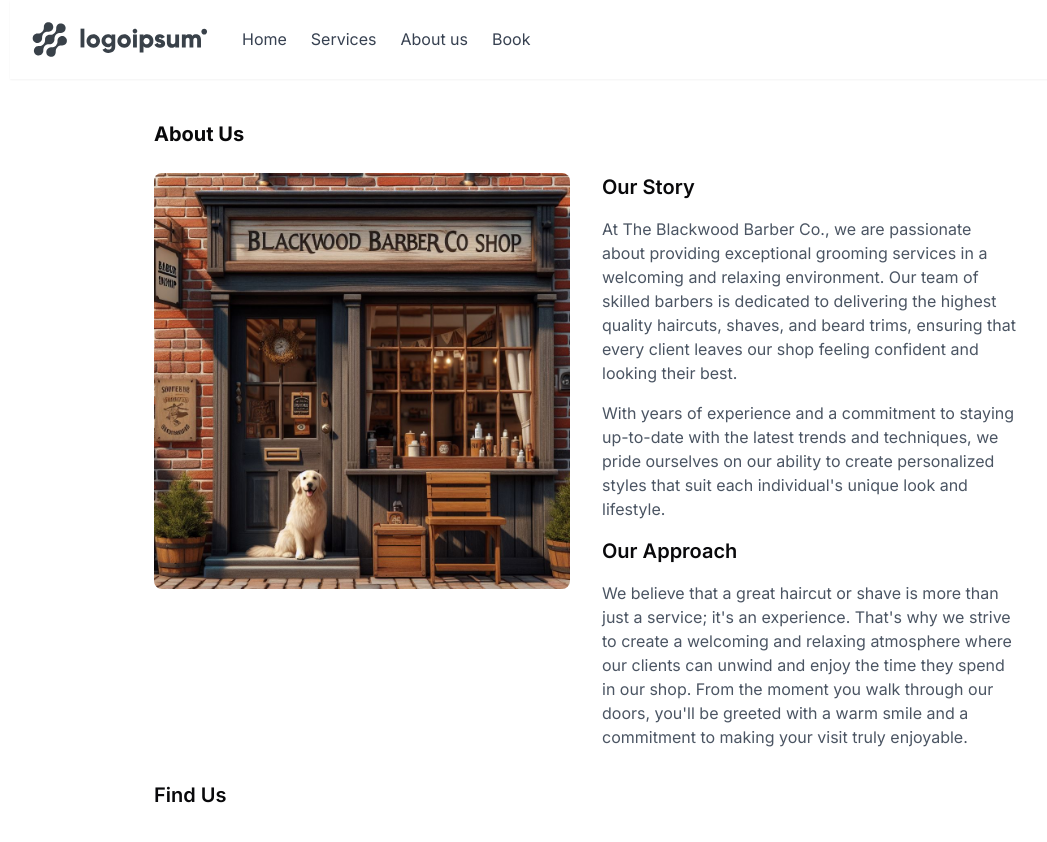
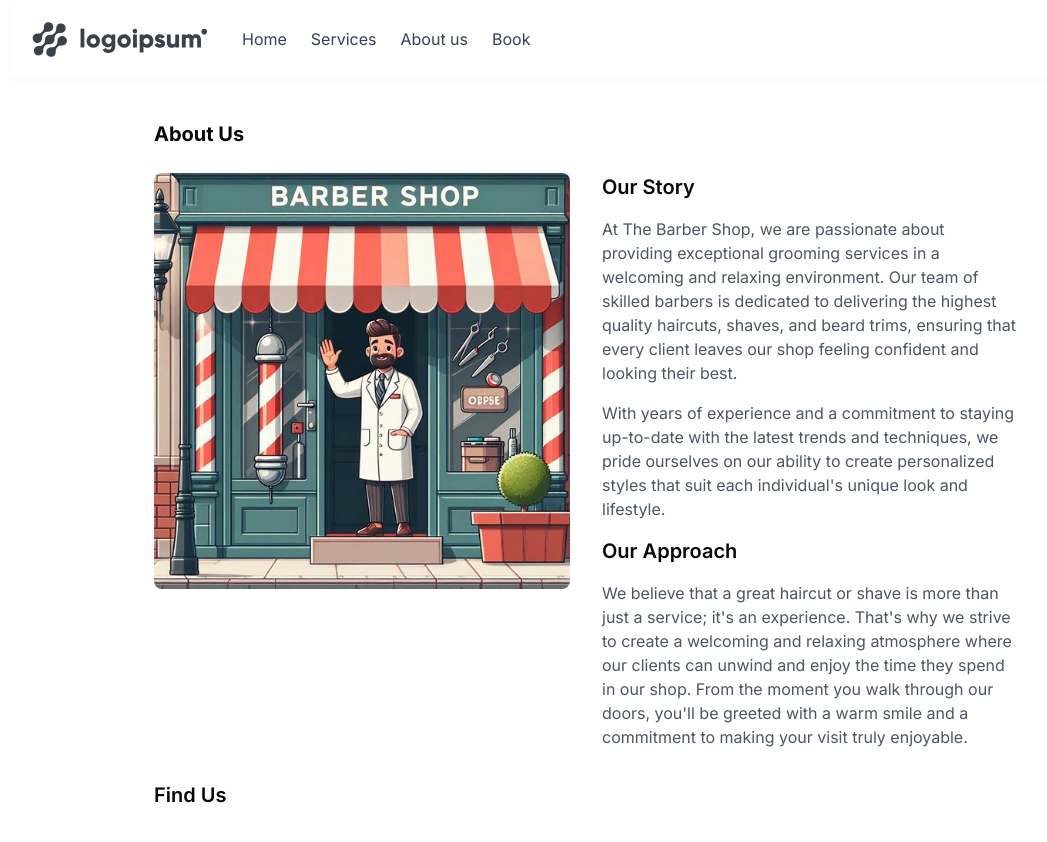
Before and after one commit to itsrhys754/Barber-booking-app, a Next.js app: page /about in a window 1280 px wide. Shown: the top 842 px of the page, without its empty margins (54-1101 px from the left). Built offline with nearby package versions, Linux system fonts and the light colour scheme; no server answers; grey boxes are pictures that could not be loaded.

Commit message:
generic barber changes

```diff
--- a/app/(routes)/about/page.jsx
+++ b/app/(routes)/about/page.jsx
@@ -1,7 +1,7 @@
 "use client";
 import React from "react";
 import Image from "next/image";
-import barberShop from "../../img/barbershop.png";
+import barberShop from "../../img/barber.png";
 
 function MyBooking() {
   return (
@@ -20,7 +20,7 @@ function MyBooking() {
         <div>
           <h3 className="text-xl font-semibold mb-4">Our Story</h3>
           <p className="text-gray-600 mb-4">
-            At The Blackwood Barber Co., we are passionate about providing
+            At The Barber Shop, we are passionate about providing
             exceptional grooming services in a welcoming and relaxing
             environment. Our team of skilled barbers is dedicated to delivering
             the highest quality haircuts, shaves, and beard trims, ensuring that
--- a/app/_components/Header.js
+++ b/app/_components/Header.js
@@ -47,7 +47,7 @@ function Header() {
             About us
           </Link>
           <Link
-            href={"https://blackwoodbarber.setmore.com/beta"}
+            href={"https://barbershopname.setmore.com/beta"}
             className="text-gray-700 hover:text-primary transition-colors duration-300"
           >
             Book
@@ -120,7 +120,7 @@ function Header() {
             About us
           </Link>
           <Link
-            href={"https://blackwoodbarber.setmore.com/beta"}
+            href={"https://barbershopname.setmore.com/beta"}
             className="block py-4 text-gray-700 hover:text-primary transition-colors duration-300"
             onClick={toggleMenu}
           >
--- a/app/_components/SearchSection.js
+++ b/app/_components/SearchSection.js
@@ -3,7 +3,7 @@ import React from 'react'
 function SearchSection() {
   return (
     <div className='flex items-center flex-col justify-center pt-14 pb-7'>
-        <h2 className='font-bold text-[46px] text-center'>Welcome to <br></br> Blackwood Barber Co</h2>
+        <h2 className='font-bold text-[46px] text-center'>Welcome to <br></br> Barber Name</h2>
         <h2 className='text-xl text-gray-400'>Book your appointment now</h2>
     </div>
   )
--- a/app/layout.js
+++ b/app/layout.js
@@ -7,7 +7,7 @@ import { Toaster } from "@/components/ui/sonner";
 const inter = Inter({ subsets: ["latin"] });
 
 export const metadata = {
-  title: "Blackwood Barber Co",
+  title: "Barber Shop",
   description: "Generated by create next app",
 };
 
```
Also changed, not shown: app/img/barber.png (added).
